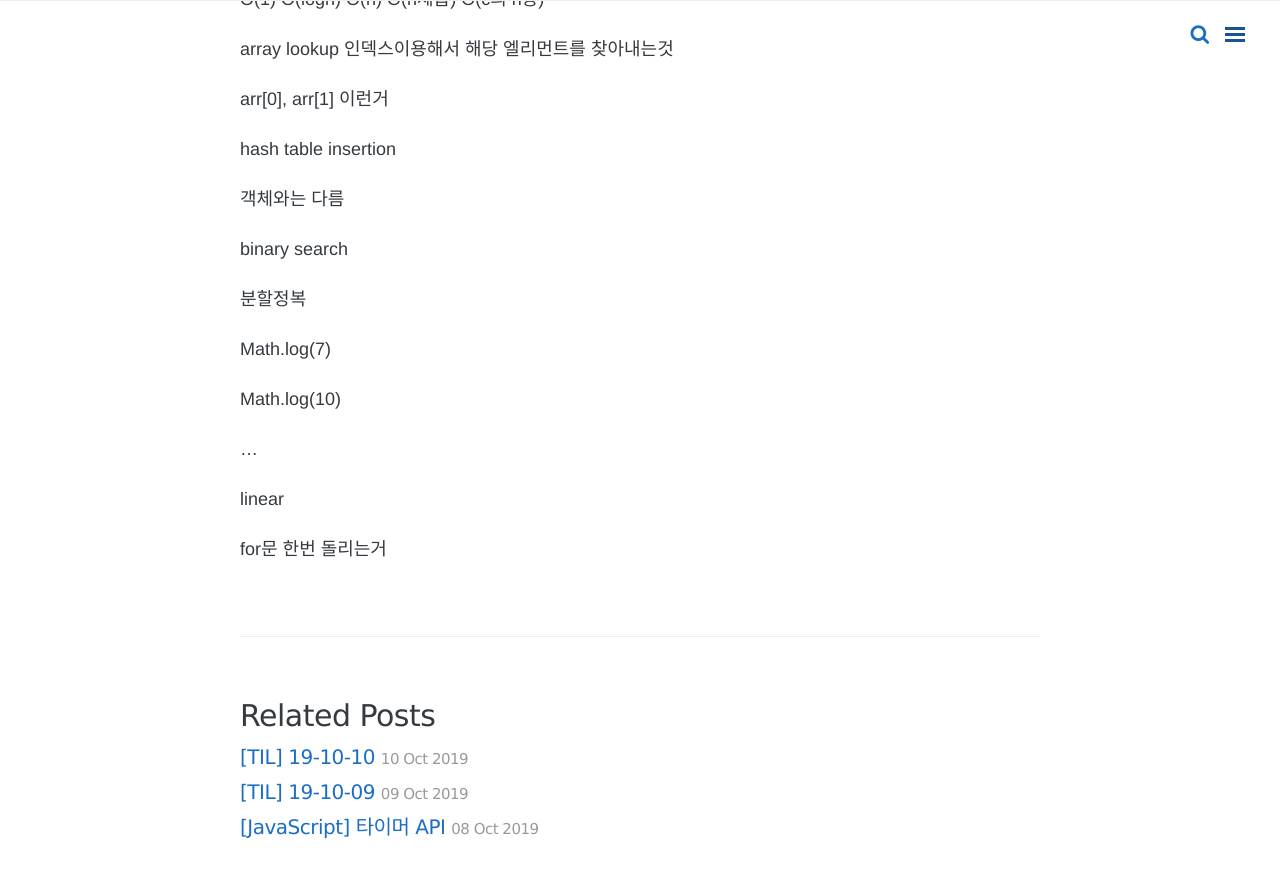
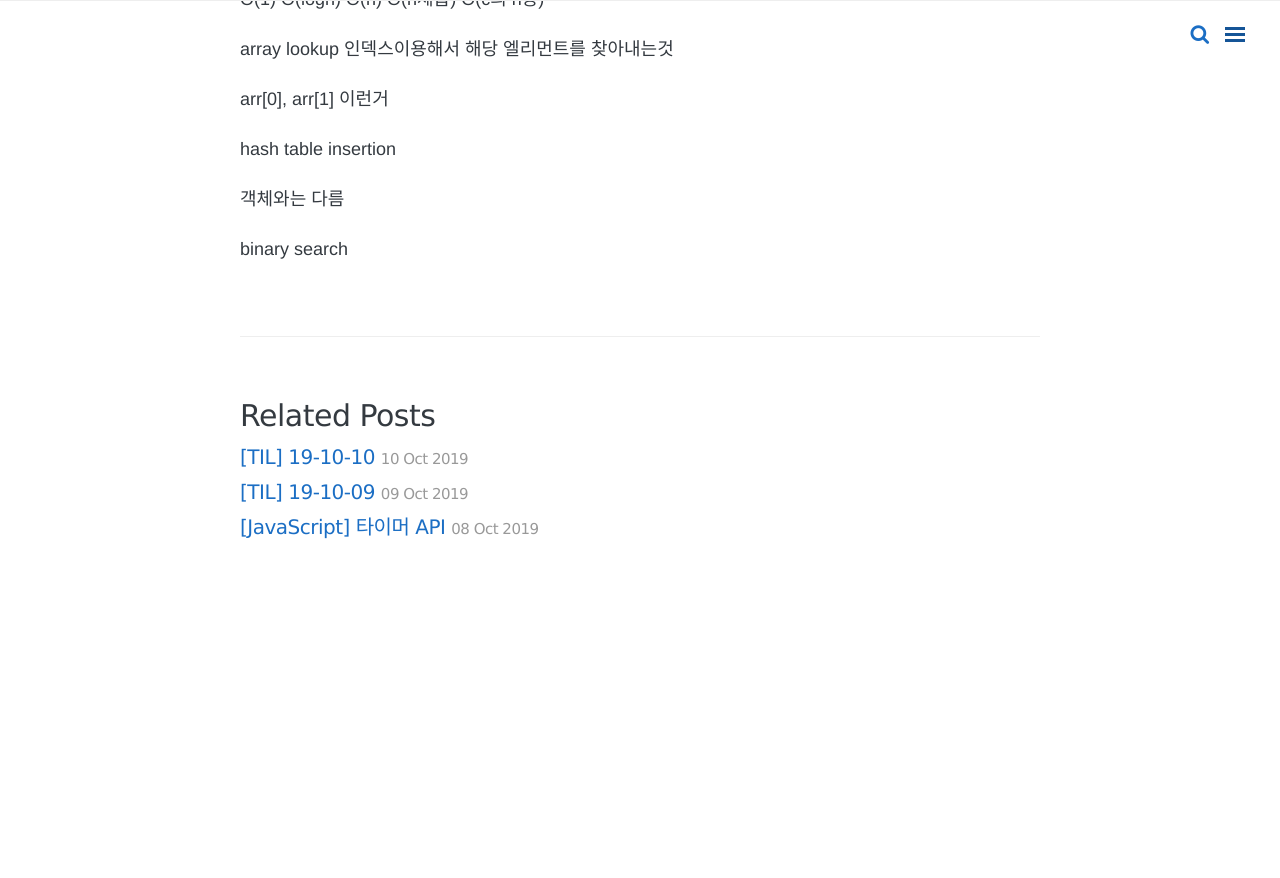
Before and after one commit to ElliottYoon7/ElliottYoon7.github.io, a Jekyll site: the page built from _posts/2019-10-08-complexity.md, in a window 1280 px wide and 900 px high, scrolled down 589 px. Shown: the top 878 px of the window. Built offline with Jekyll 4.4.1, drawn with Linux system fonts in a browser that asks for light colours; nearby versions of some CDN libraries; comment, search, counter and statistics services are not loaded; after the commit the page ends 1189 px from its top, so only the background shows below that.

Commit message:
Update 2019-10-08-complexity.md

```diff
--- a/_posts/2019-10-08-complexity.md
+++ b/_posts/2019-10-08-complexity.md
@@ -39,19 +39,3 @@ hash table insertion
 
 
 binary search
-
-
-
-분할정복
-
-Math.log(7)
-
-Math.log(10)
-
-...
-
-
-
-linear
-
-for문 한번 돌리는거
```
